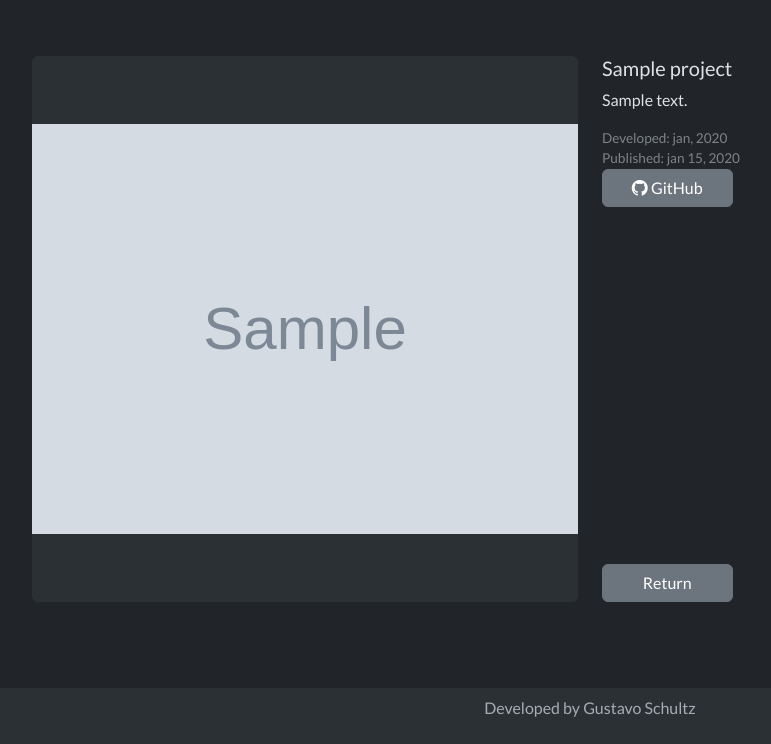
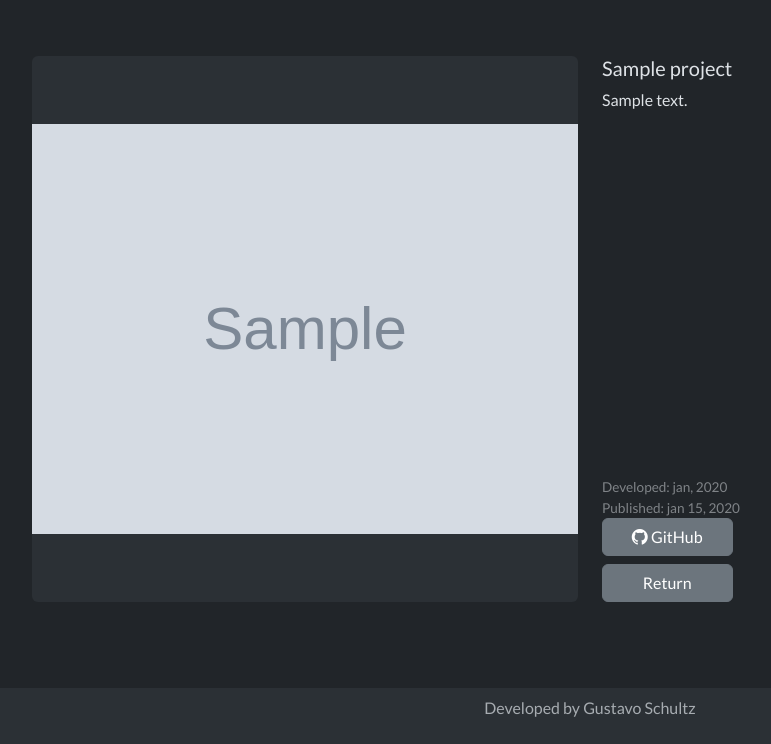
Before and after one commit to goosekiing/gustavo-schultz-django-portfolio, a Django app: page /portfolio/1/ in a window 1280 px wide. Shown: the part 56-800 px from the top of the page, without its empty margins (50-821 px from the left). Run offline with Django 4.2, Linux system fonts and the light colour scheme; tables that the repository leaves empty hold one stand-in row (values such as "Sample post"); grey boxes marked "Sample" are stand-in pictures.

Commit message:
botao posicionamento das datas e botao do github movidos para parte de baixo da pagina acima do botao de retorno

```diff
--- a/templates/portfolio/project.html
+++ b/templates/portfolio/project.html
@@ -34,12 +34,15 @@
       <div>
         <h3 class="fs-5">{{ project.name }}</h3>
         {{ project.description|linebreaks }}
+
+      </div>
+      <div>
         {% if project.develop_date %} <p class="my-0 fs-7 text-body-tertiary">Developed: {{ project.develop_date|date:"b, Y" }}</p> {% endif %}
         <p class="my-0 fs-7 text-body-tertiary">Published: {{ project.publish_date|date:"b j, Y" }}</p>
-        {% if project.github_link %} <a href="{{ project.github_link }}" class="btn btn-secondary my-0 col-xl-3 col-4"><i class="bi bi-github"></i> GitHub</a> {% endif %}
-      </div>
-      <div>
-        <a href="{% if tag and tag != 'None' %}{% url 'category' tag %}{% else %}{% url 'portfolio' %}{% endif %}{% if order_by != DEFAULT_QUERIES.order_by %}?order_by={{order_by}}{% endif %}{% if page != DEFAULT_QUERIES.page %}{% if order_by == DEFAULT_QUERIES.order_by %}?{% else %}&{% endif %}page={{page}}{% endif %}" class="btn btn-secondary my-2 mb-sm-0 col-xl-3 col-4">Return</a>
+        <div class="d-flex flex-column">
+          {% if project.github_link %} <a href="{{ project.github_link }}" class="btn btn-secondary my-0 col-xl-3 col-4"><i class="bi bi-github"></i> GitHub</a> {% endif %}
+          <a href="{% if tag and tag != 'None' %}{% url 'category' tag %}{% else %}{% url 'portfolio' %}{% endif %}{% if order_by != DEFAULT_QUERIES.order_by %}?order_by={{order_by}}{% endif %}{% if page != DEFAULT_QUERIES.page %}{% if order_by == DEFAULT_QUERIES.order_by %}?{% else %}&{% endif %}page={{page}}{% endif %}" class="btn btn-secondary my-2 mb-sm-0 col-xl-3 col-4">Return</a>
+        </div>
       </div>
     </div>
   </div>
```
